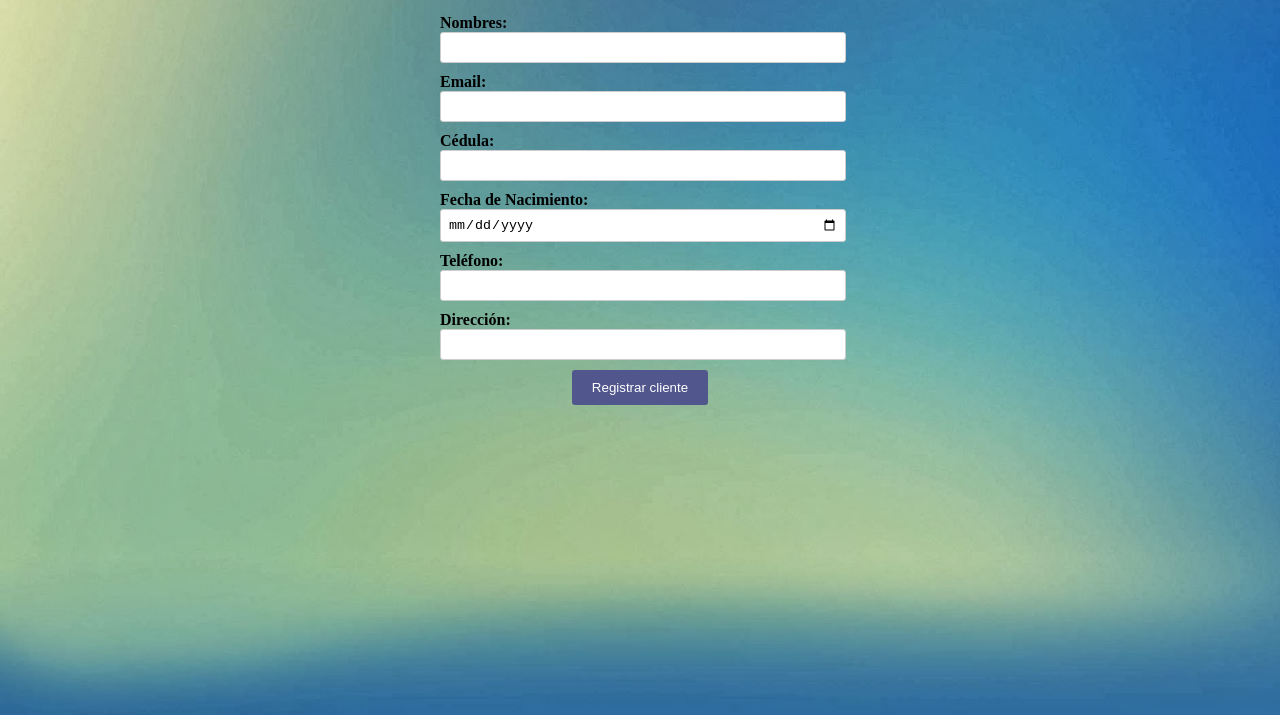
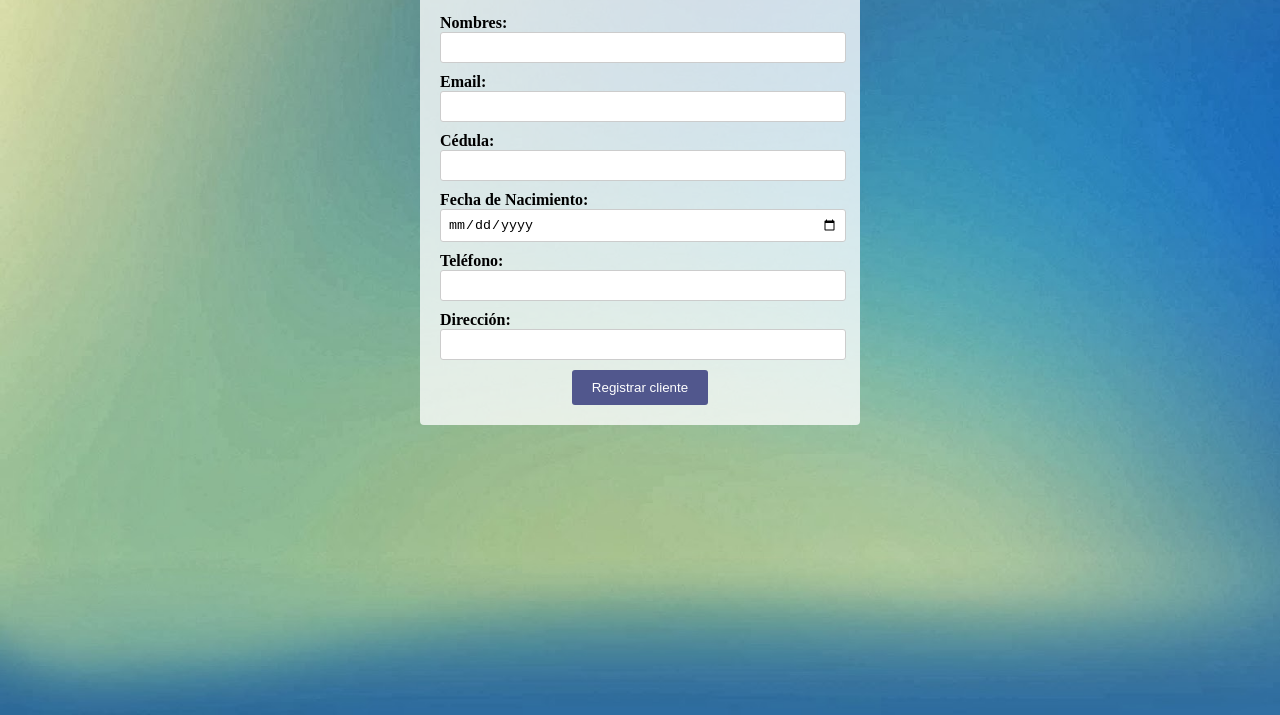
Before and after one commit to josue2403/TALLER-5, a plain HTML site: page index.html in a window 1280 px wide. Shown: the part 101-816 px from the top of the page. Drawn offline with Linux system fonts and the light colour scheme.

Commit message:
styles.css

```diff
--- a/styles.css
+++ b/styles.css
@@ -7,9 +7,10 @@ body {
 .container {
   width: 400px;
   padding: 20px;
-  background-color: transparent;
+  background-color: rgba(255, 255, 255, 0.769);
   text-align: center;
   margin: auto;
+  border-radius: 4px;
 }
 
 h2 {
```
